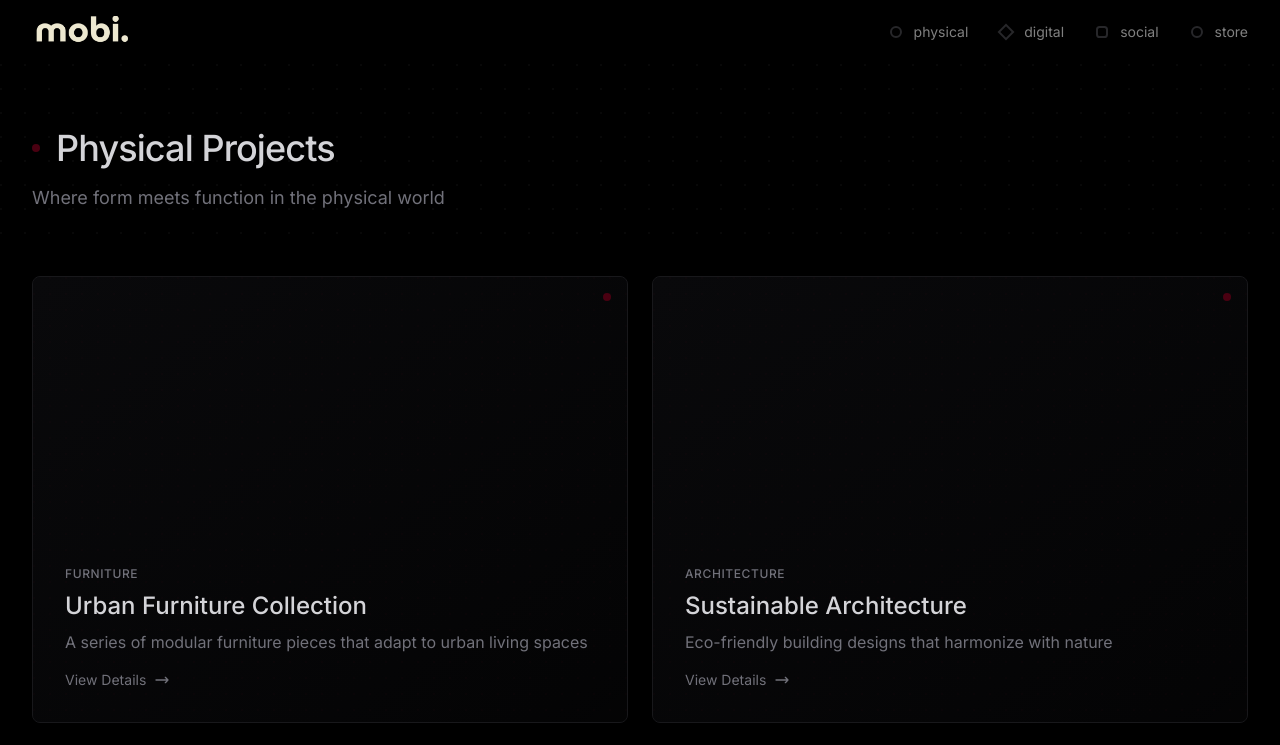
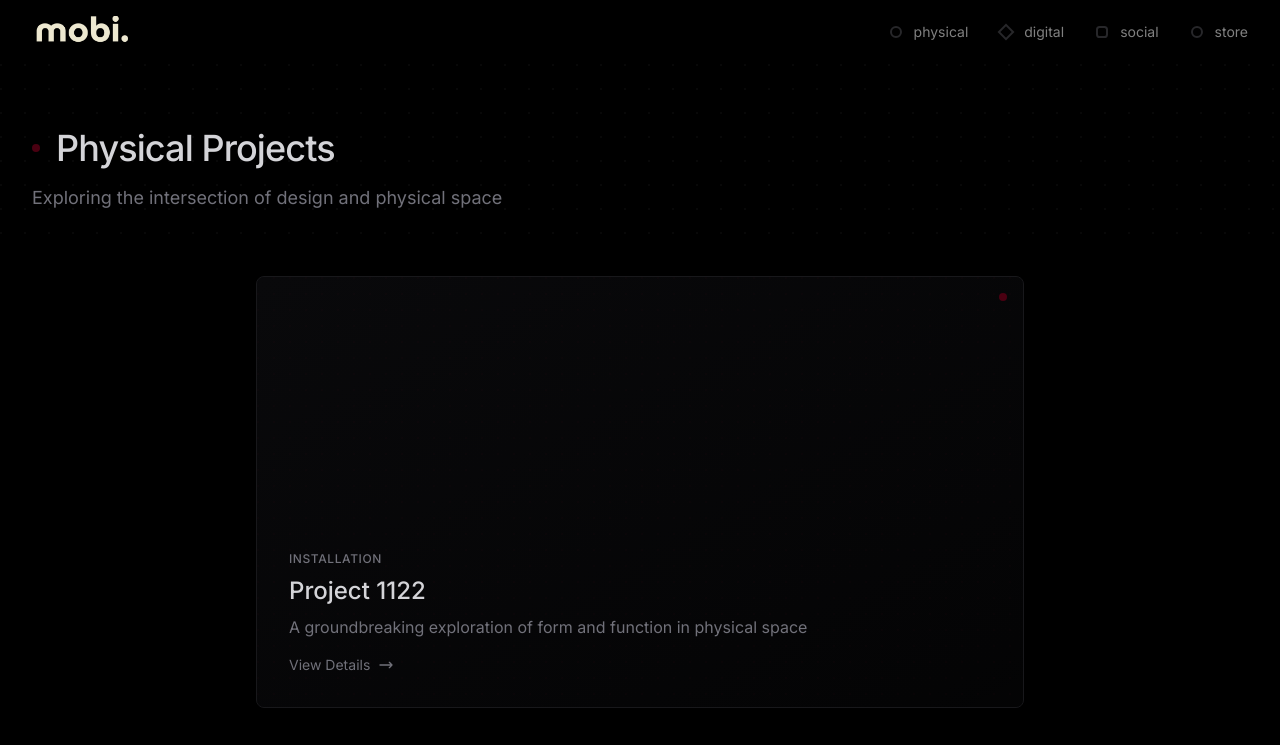
Before and after one commit to stilwellc/Mobi, a Next.js app: page /physical in a window 1280 px wide. Shown: the top 745 px of the page. Built offline with nearby package versions, Linux system fonts and the light colour scheme; a web font is replaced by a local one.

Commit message:
Update physical projects to show only Project 1122

```diff
--- a/app/physical/page.tsx
+++ b/app/physical/page.tsx
@@ -5,22 +5,10 @@ import { motion } from 'framer-motion';
 
 const projects = [
   {
-    title: "Urban Furniture Collection",
-    description: "A series of modular furniture pieces that adapt to urban living spaces",
-    category: "Furniture",
-    image: "/images/urban-furniture.jpg"
-  },
-  {
-    title: "Sustainable Architecture",
-    description: "Eco-friendly building designs that harmonize with nature",
-    category: "Architecture",
-    image: "/images/sustainable-architecture.jpg"
-  },
-  {
-    title: "Product Design",
-    description: "Innovative product designs that blend aesthetics with functionality",
-    category: "Products",
-    image: "/images/product-design.jpg"
+    title: "Project 1122",
+    description: "A groundbreaking exploration of form and function in physical space",
+    category: "Installation",
+    image: "/images/project-1122.jpg"
   }
 ];
 
@@ -49,26 +37,26 @@ export default function PhysicalProjects() {
               </h1>
             </div>
             <p className="text-base sm:text-lg text-zinc-500 max-w-2xl leading-relaxed">
-              Where form meets function in the physical world
+              Exploring the intersection of design and physical space
             </p>
           </div>
         </div>
       </div>
 
-      {/* Projects Grid */}
+      {/* Project 1122 */}
       <section className="py-8">
         <div className="max-w-7xl mx-auto px-4 sm:px-6 lg:px-8">
-          <div className="grid grid-cols-1 md:grid-cols-2 gap-6">
-            {projects.map((project, index) => (
+          <div className="max-w-3xl mx-auto">
+            {projects.map((project) => (
               <motion.div
                 key={project.title}
                 initial={{ opacity: 0, y: 20 }}
                 whileInView={{ opacity: 1, y: 0 }}
-                transition={{ duration: 0.5, delay: index * 0.1 }}
+                transition={{ duration: 0.5 }}
                 viewport={{ once: true }}
                 className="group relative"
               >
-                <div className="relative aspect-[4/3] rounded-lg overflow-hidden bg-zinc-950 border border-zinc-900 hover:border-zinc-800 transition-all duration-300 md:hover:scale-[1.02]">
+                <div className="relative aspect-[16/9] rounded-lg overflow-hidden bg-zinc-950 border border-zinc-900 hover:border-zinc-800 transition-all duration-300 md:hover:scale-[1.02]">
                   <div className="absolute inset-0 bg-gradient-to-br from-zinc-950/90 to-black/60" />
                   <div className="absolute inset-0" style={{
                     backgroundImage: `radial-gradient(circle at 1px 1px, rgba(128,0,32,0.03) 1px, transparent 0)`,
```
